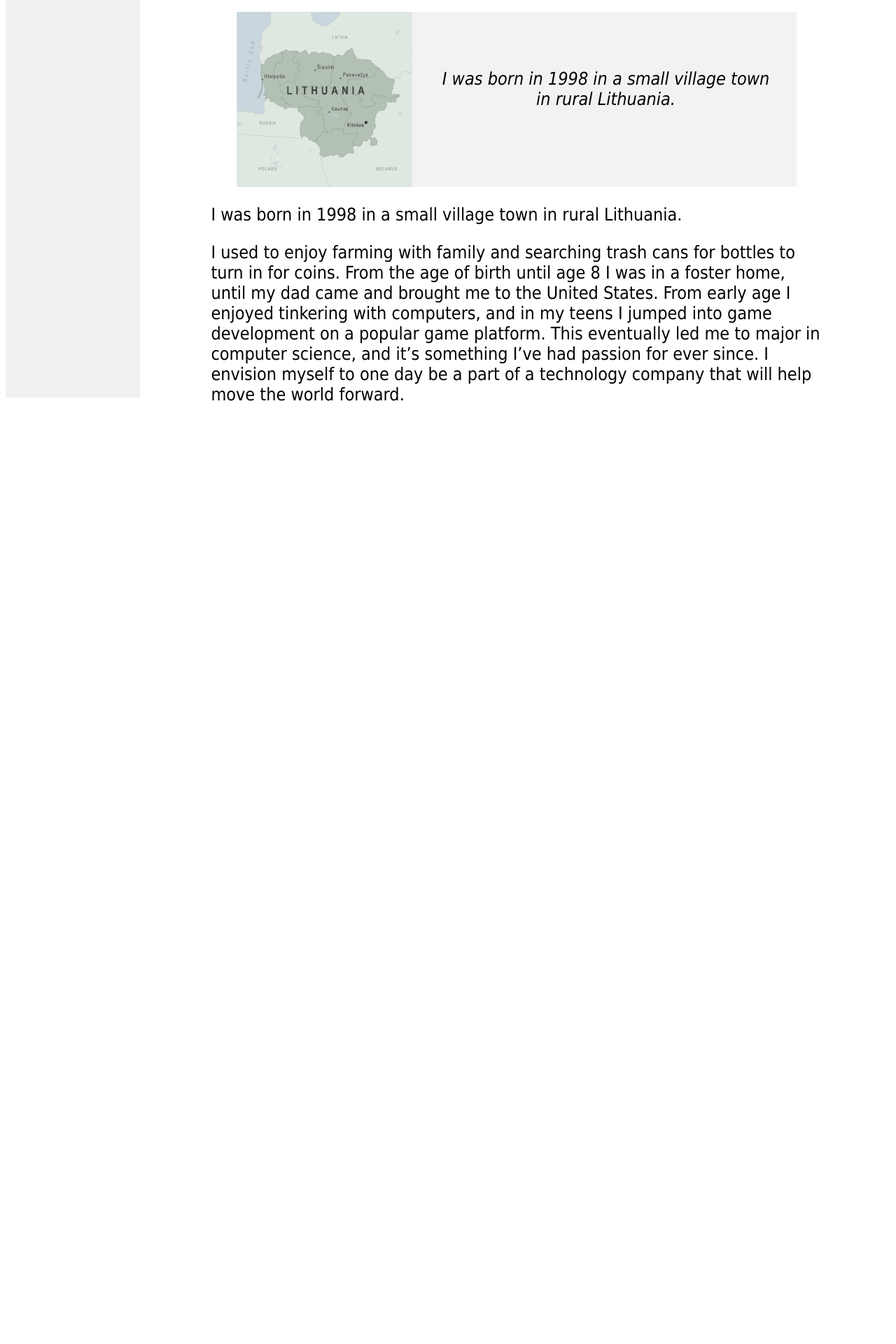
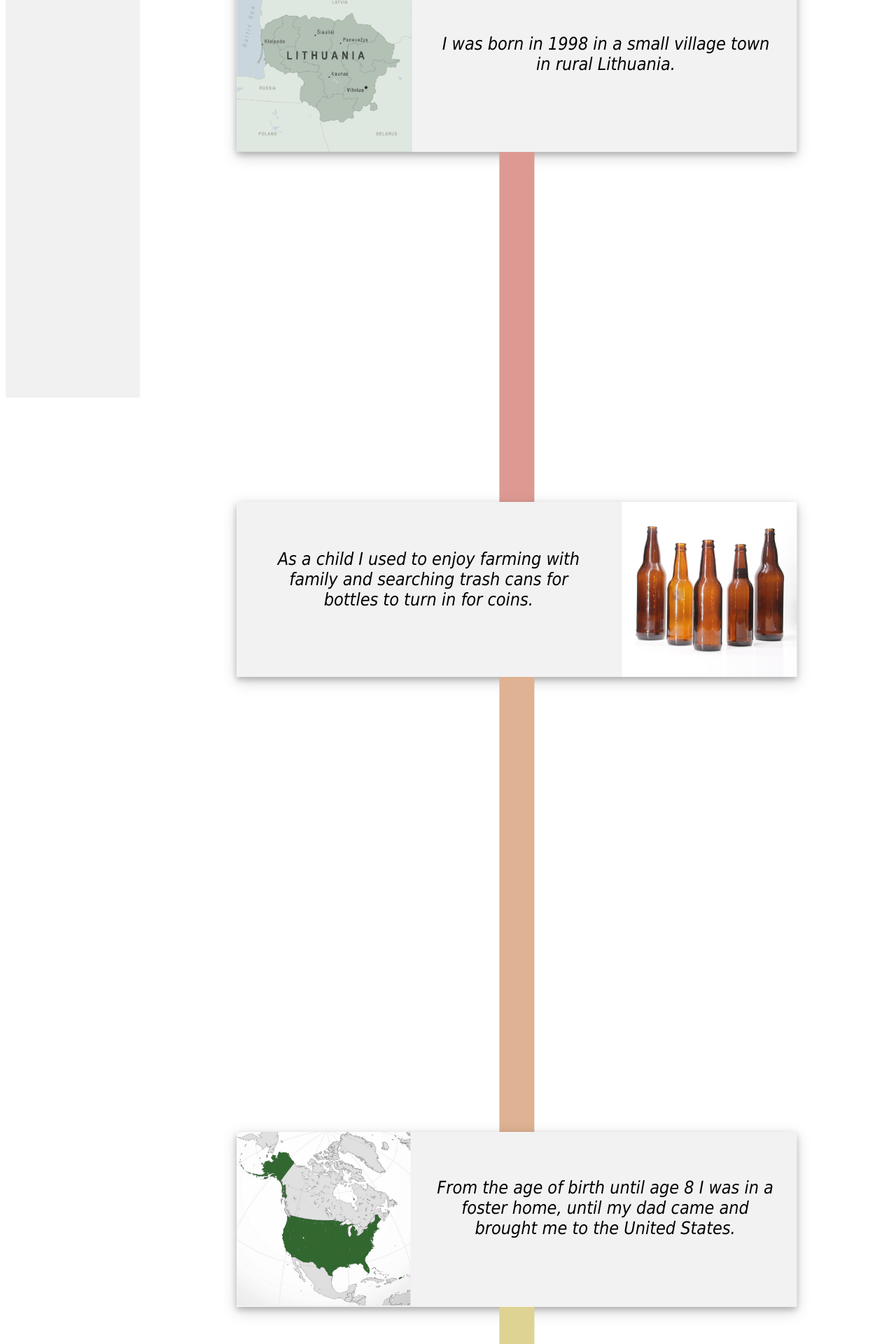
Before and after one commit to eivydas-r/portfolio, a Django app: page /about/ in a window 1280 px wide. Shown: the part 240-2160 px from the top of the page at 70% size. Before the commit the page ends 813 px from the top, so only its background shows below. Run offline with Django 3.2, Linux system fonts and the light colour scheme.

Commit message:
progress on /about/

```diff
--- a/portsite/static/css/style.css
+++ b/portsite/static/css/style.css
@@ -33,6 +33,20 @@ p {
 	float: left;
 }
 
+.img2 {
+	display: block;
+	margin-left: 0;
+	width: 250;
+	float: right;
+}
+
+.img3 {
+	display: block;
+	margin-left: 0;
+	width: 248;
+	float: left;
+}
+
 .box1 {
   width: 800px;
   height: 250px;
@@ -41,9 +55,37 @@ p {
   margin: 0px;
   margin-left: auto;
   margin-right: auto;
+  margin-top: 130;
   text-align: center;
   background-color: #f2f2f2;
 }
+
+.box2 {
+  width: 800px;
+  height: 250px;
+  border: 0px solid white;
+  padding: 0px;
+  margin: 0px;
+  margin-left: auto;
+  margin-right: auto;
+  margin-top: -25;
+  text-align: center;
+  background-color: #f2f2f2;
+}
+
+.box3 {
+  width: 800px;
+  height: 250px;
+  border: 0px solid white;
+  padding: 0px;
+  margin: 0px;
+  margin-left: auto;
+  margin-right: auto;
+  margin-top: -25;
+  text-align: center;
+  background-color: #f2f2f2;
+}
+
 span {
   display: inline;
   vertical-align: text-bottom;
@@ -57,14 +99,28 @@ p.p1 {
 	display: block;
 	width: 80%;
 	text-align: center;
-
 	transform: translate(5%, 140%);
 }
 
-/*.boxtext1 {
-	margin-left: 20;
-	float: right;
-}*/
+p.p2 {
+	font-size: 25;
+	font-family: tahoma;
+	font-style: italic;
+	display: block;
+	width: 80%;
+	text-align: center;
+	transform: translate(-8%, 77%);
+}
+
+p.p3 {
+	font-size: 25;
+	font-family: tahoma;
+	font-style: italic;
+	display: block;
+	width: 80%;
+	text-align: center;
+	transform: translate(5%, 75%);
+}
 
 .text1 {
 	display: block;
@@ -77,8 +133,9 @@ p.p1 {
 .text2 {
 	display: block;
 	margin-left: 30;
+	margin-top: 0;
 	width: 25%;
-	transform: translate(0%, 0%);
+	transform: translate(0%, 50%);
 }
 
 .resume {
@@ -141,6 +198,37 @@ li a:hover {
   -ms-animation: fadeIn ease 5s;
 }
 
+div.shadow {
+	margin-left: auto;
+	margin-right: auto;
+	width: 800;
+	box-shadow: 0 4px 8px 0 rgba(0, 0, 0, 0.2), 0 6px 20px 0 rgba(0, 0, 0, 0.19);
+}
+
+.rectangle1 {
+  height: 500px;
+  width: 50px;
+  margin-left: auto;
+  margin-right: auto;
+  background-color: #de9a92;
+}
+
+.rectangle2 {
+  height: 650px;
+  width: 50px;
+  margin-left: auto;
+  margin-right: auto;
+  background-color: #deb292;
+}
+
+.rectangle3 {
+  height: 550px;
+  width: 50px;
+  margin-left: auto;
+  margin-right: auto;
+  background-color: #ded392;
+}
+
 @keyframes fadeIn {
   0% {
     opacity:0;
--- a/portsite/templates/about.html
+++ b/portsite/templates/about.html
@@ -14,29 +14,50 @@
 		</ul>
 
 		<div class="main">
-			<div class="fade-in">
+			<!--<div class="fade-in">
 			   <img src="{% static 'images/logo.png' %}" class="logo">
 			   <img src="{% static 'images/text1.png' %}" class="text1">
-			</div>
+			</div>-->
 			<div class="fade-in2">
 				<img src="{% static 'images/text2.png' %}" class="text2">
 
-
-
-				<div class="box1">
-					<img src="{% static 'images/map-lithuania.png' %}" class="img1">
-					<!--<div class="boxtext1">-->
-					<span>
-						<p class="p1">I was born in 1998 in a small village town in rural Lithuania.</p>
-					</span>
+				<div class="shadow">
+					<div class="box1">
+						<img src="{% static 'images/map-lithuania.png' %}" class="img1">
+						<span>
+							<p class="p1">I was born in 1998 in a small village town in rural Lithuania.</p>
+						</span>
+					</div>
 				</div>
 
-				<div>
-					<p>I was born in 1998 in a small village town in rural Lithuania.</p>
+				<div class="rectangle1"></div>
+
+				<div class="shadow">
+					<div class="box2">
+						<img src="{% static 'images/bottles.jpg' %}" class="img2">
+						<span>
+							<p class="p2">As a child I used to enjoy farming with family and searching trash cans for bottles to turn in for coins.</p>
+						</span>
+					</div>
 				</div>
 
+				<div class="rectangle2"></div>
+
+				<div class="shadow">
+					<div class="box3">
+
+						<img src="{% static 'images/usa.png' %}" class="img3">
+						<span>
+							<p class="p3">From the age of birth until age 8 I was in a foster home, until my dad came and brought me to the United States.</p>
+						</span>
+
+					</div>
+				</div>
+
+				<div class="rectangle3"></div>
+
 				<div>
-					<p>I used to enjoy farming with family and searching trash cans for bottles to turn in for coins. From the age of birth until age 8 I was in a foster home, until my dad came and brought me to the United States. From early age I enjoyed tinkering with computers, and in my teens I jumped into game development on a popular game platform. This eventually led me to major in computer science, and it’s something I’ve had passion for ever since. I envision myself to one day be a part of a technology company that will help move the world forward.</p>
+					<p>From early age I enjoyed tinkering with computers, and in my teens I jumped into game development on a popular game platform. This eventually led me to major in computer science, and it’s something I’ve had passion for ever since. I envision myself to one day be a part of a technology company that will help move the world forward.</p>
 				</div>
 
 			</div>
```
Also changed, not shown: portsite/static/images/bottles.jpg (added), portsite/static/images/usa.png (added), 2 other files.
